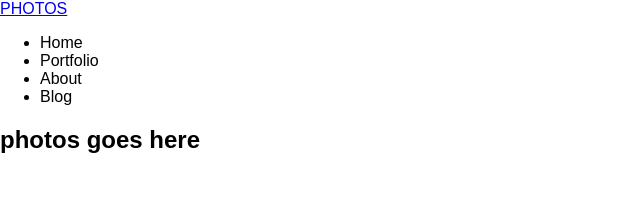
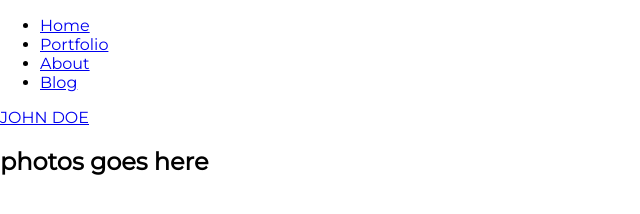
Before and after one commit to Momomartinez/PhotographyWebsite, a plain HTML site: page index.html in a window 1280 px wide. Shown: the whole page, without its empty margins (0-640 px from the left). Drawn offline with Linux system fonts and the light colour scheme.

Commit message:
added classes and ids to html and google fonts

```diff
--- a/index.html
+++ b/index.html
@@ -4,29 +4,41 @@
     <meta charset="UTF-8" />
     <meta http-equiv="X-UA-Compatible" content="ie=edge" />
     <title>photography</title>
+    <link rel="preconnect" href="https://fonts.gstatic.com" />
     <link
-      href="https://fonts.googleapis.com/css?family=Anton"
+      href="https://fonts.googleapis.com/css2?family=Montserrat&display=swap"
       rel="stylesheet"
     />
+<link href="https://fonts.googleapis.com/css2?family=Nunito+Sans&display=swap" rel="stylesheet">
     <link rel="stylesheet" href="main.css" />
   </head>
   <body>
-    <header>
-      <div>
-        <a href="#">PHOTOS</a>
-      </div>
-      <nav>
-        <ul>
-          <li>Home</li>
-          <li>Portfolio</li>
-          <li>About</li>
-          <li>Blog</li>
+    <header class="main-header">
+      <nav class="main-nav">
+        <ul class="main-nav_items">
+          <li class="main-nav_item">
+            <a href="#">Home</a>
+          </li>
+          <li class="main-nav_item">
+            <a href="#">Portfolio</a>
+          </li>
+          <li class="main-nav_item">
+            <a href="#">About</a>
+          </li>
+          <li class="main-nav_item">
+            <a href="#">Blog</a>
+          </li>
         </ul>
       </nav>
+      <div>
+        <a href="#" class="main-header_brand">JOHN DOE</a>
+      </div>
     </header>
 
-    <section>
-      <h1>photos goes here</h1>
-    </section>
+    <main>
+      <section id="main-photos">
+        <h1 class="main-photos_title">photos goes here</h1>
+      </section>
+    </main>
   </body>
 </html>
```
